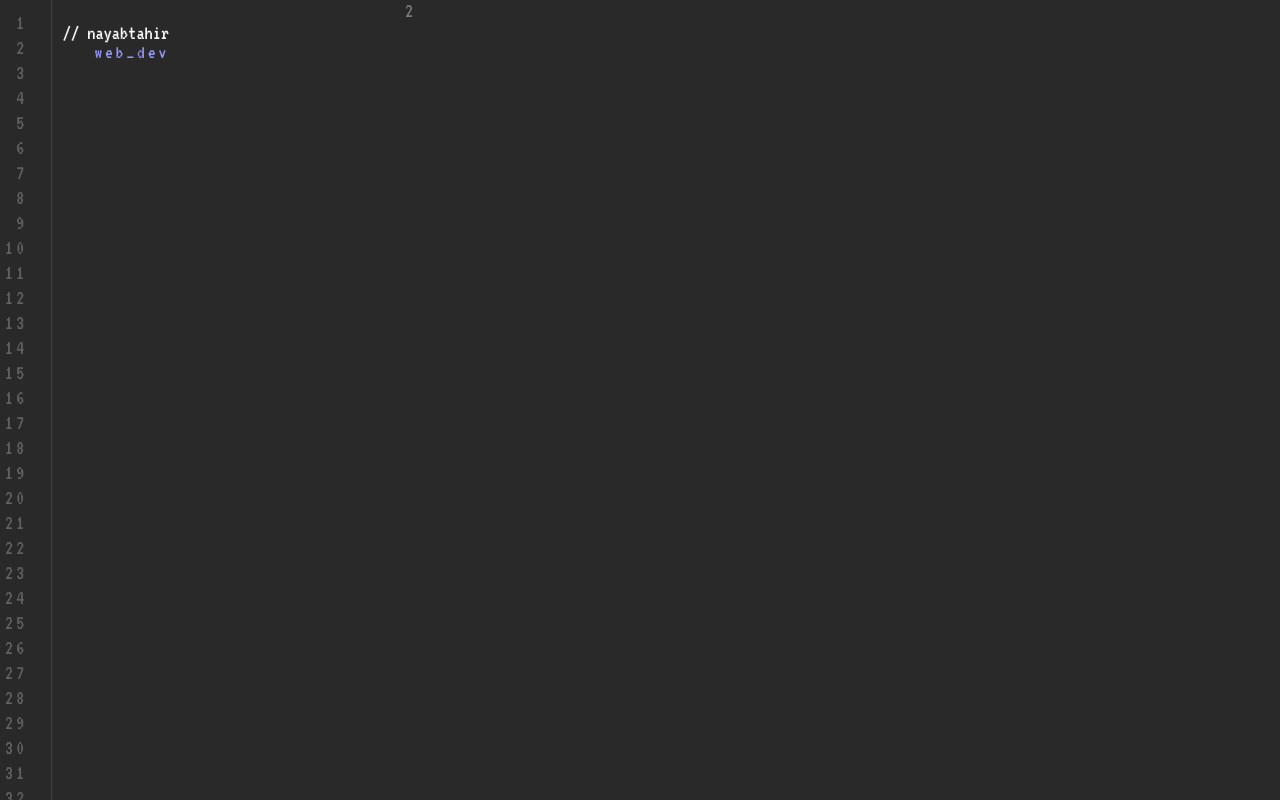
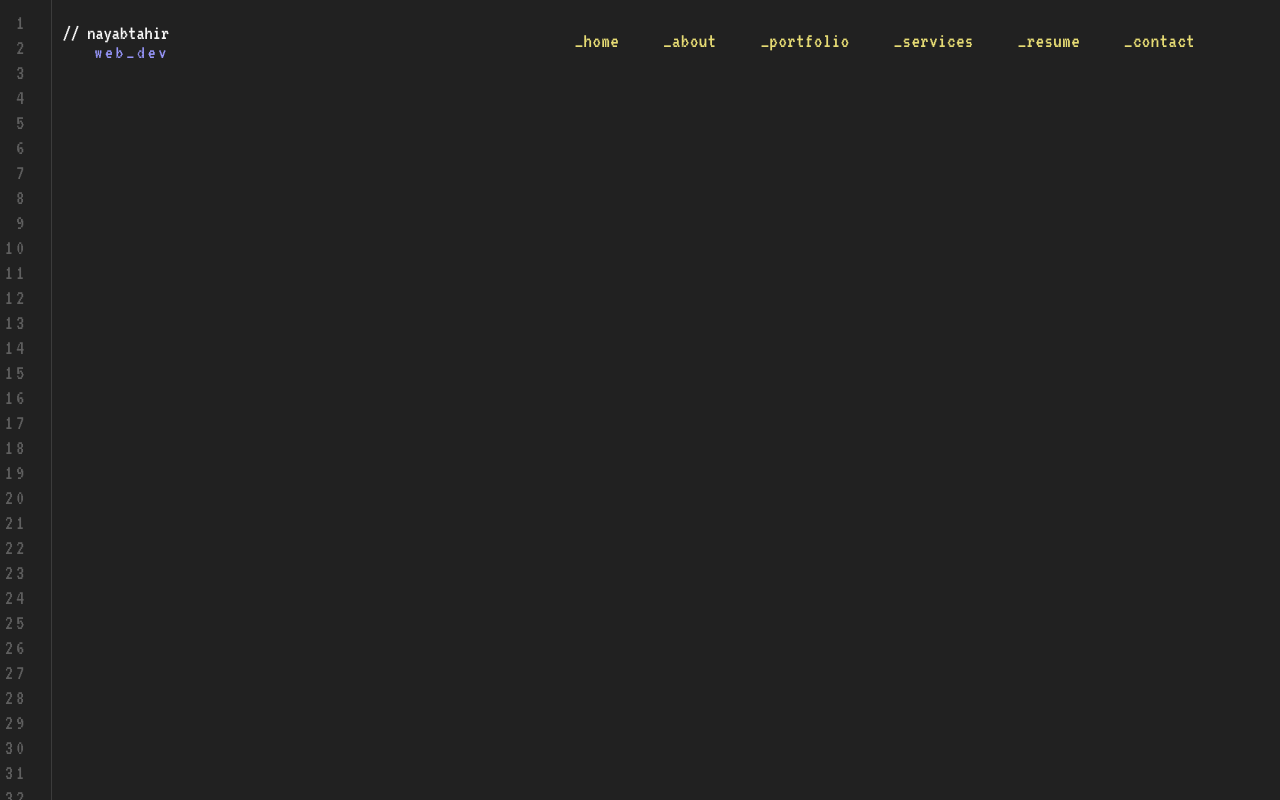
Before and after one commit to Nayab-Tahir/Portfolio2.0, a React (Vite) app: page / in a window 1280 px wide. Built offline with nearby package versions, Linux system fonts and the light colour scheme.

Commit message:
Dummy Nav added in Header

```diff
--- a/src/App.css
+++ b/src/App.css
@@ -4,6 +4,5 @@
   line-height: 1em;
   font-size: 21px;
   color: #7A7A7A;
-  background-color: #292929;
-  /* color: #54595F; */
+  background-color: rgb(33, 33, 33);
 }
--- a/src/components/Header/Header.css
+++ b/src/components/Header/Header.css
@@ -5,7 +5,7 @@ header {
   margin: 0 2.9vw;
 }
 
-  .header-div{
+.header-div {
   width: 100%;
   padding: 0 2vw;
   min-height: 80px;
@@ -25,20 +25,43 @@ header {
   align-items: center;
 }
 
-  .start > .intro{
+.start > .intro {
   display: inline-block;
   opacity: 0.97;
   padding-top: 5px;
 }
 
-  .start > .intro > .name{
+.start > .intro > .name {
   color: white;
   font-size: 1.6vw;
 }
 
-  .start > .intro > .career{
+.start > .intro > .career {
   color: #9a99ff;
   font-size: 1.5vw;
   letter-spacing: 3px;
   text-align: end;
 }
+
+nav {
+    height: 100%;
+    display: flex;
+    justify-content: end;
+}
+
+ul{
+    margin: 0;
+    padding: 0;
+    display: flex;
+}
+
+li {
+  text-decoration: none;
+  display: inline-flex;
+  height: 100%;
+  align-items: center;
+  padding: 0 22px;
+  color: #e6db74;
+  cursor: pointer;
+  letter-spacing: 0.5px;
+}
--- a/src/components/Header/Header.jsx
+++ b/src/components/Header/Header.jsx
@@ -11,7 +11,18 @@ const Header = () => {
               <div className="career">web_dev</div>
             </div>
           </div>
-          <div className="end">2</div>
+          <div className="end">
+              <nav>
+                <ul>
+                    <li>_home</li>
+                    <li>_about</li>
+                    <li>_portfolio</li>
+                    <li>_services</li>
+                    <li>_resume</li>
+                    <li>_contact</li>
+                </ul>
+              </nav>
+          </div>
         </div>
       </div>
     </header>
--- a/src/components/Ruler/Ruler.css
+++ b/src/components/Ruler/Ruler.css
@@ -1,6 +1,4 @@
 .ruler {
-  /* background-color: #212121; */
-  background-color: #292929;
   position: fixed;
   display: flex;
   flex-direction: column;
```
Lines whose indentation alone changed are shown as unchanged.
